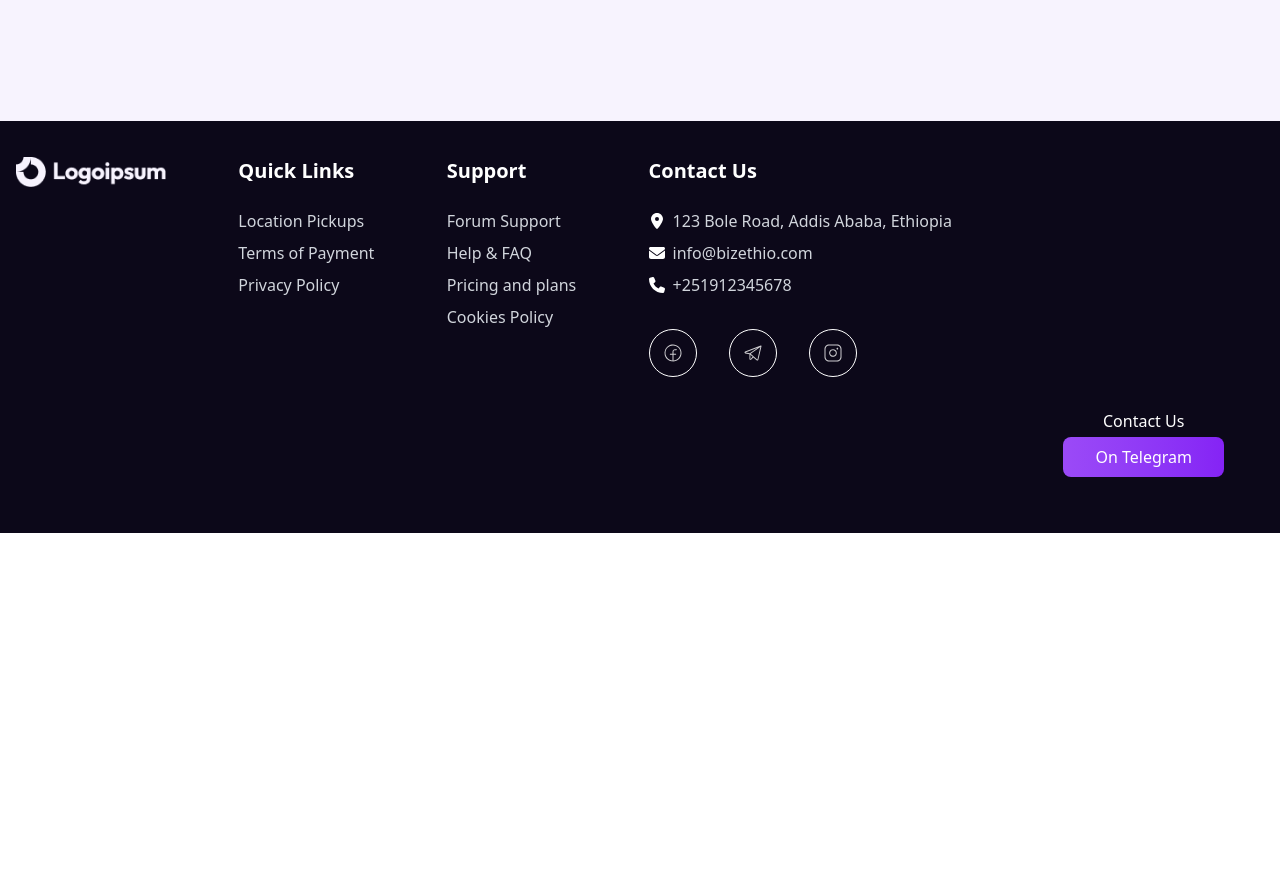
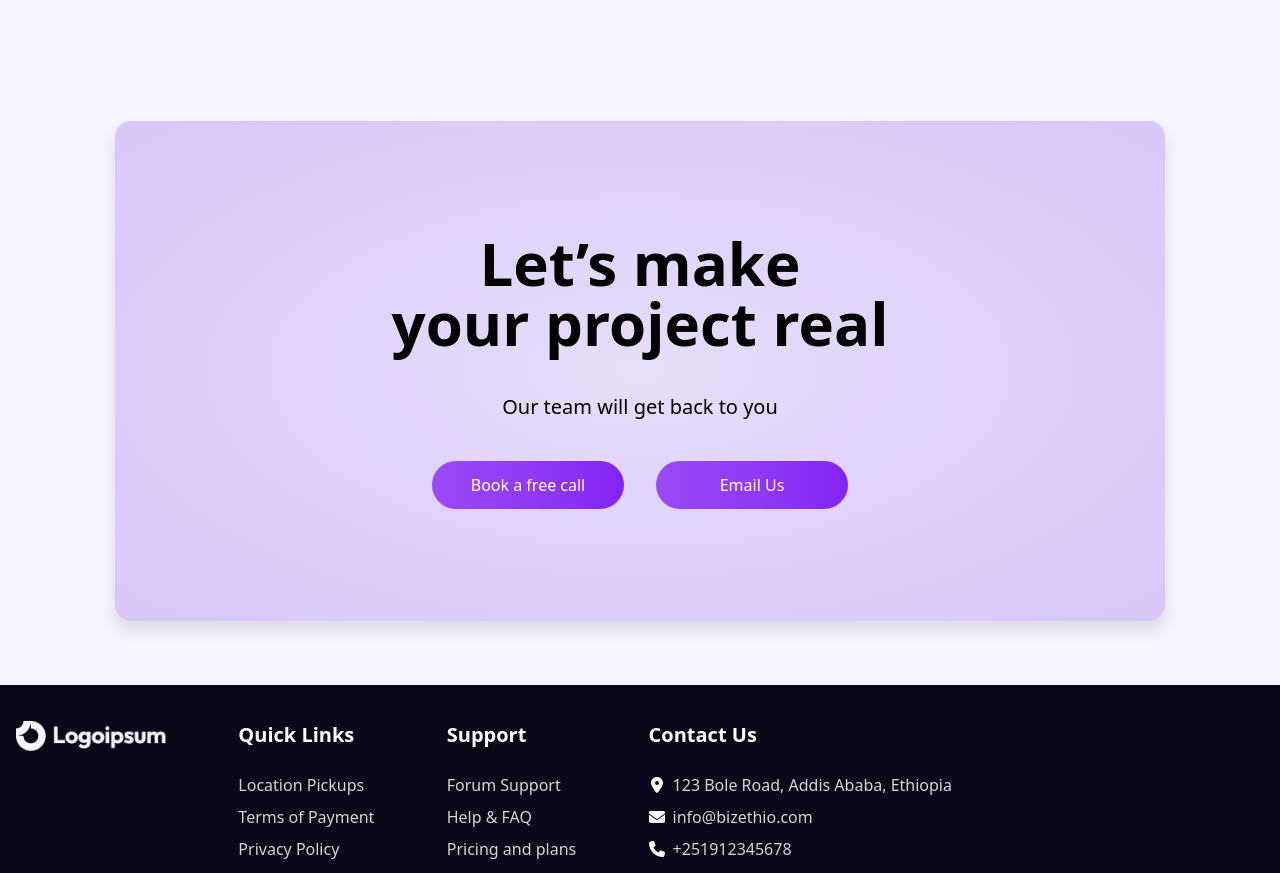
Before and after one commit to Heryakos-Technology/heryakos-static-page, a Vue app: page / in a window 1280 px wide. Shown: the part 2500-3373 px from the top of the page. Before the commit the page ends 3033 px from the top, so only its background shows below. Built offline with nearby package versions, Linux system fonts and the light colour scheme.

Commit message:
feat: add ContactUsSection component and integrate it into HomeView layout

```diff
--- /dev/null
+++ b/src/components/Landing Page/ContactUsSection.vue
@@ -0,0 +1,40 @@
+<script setup>
+</script>
+
+<template>
+  <div
+    class="mt-16 bg-radial from-[#e7ddf9] from-0% to-[#d9c7fa] to-95%  pt-10 pb-16 rounded-2xl drop-shadow-xl  mx-auto sm:max-w-[425px] md:max-w-[700px] md:pt-16 lg:max-w-[80%] lg:h-[400px]   xl:max-w-[1050px] xl:h-[500px] xl:pt-28    ">
+
+    <div class="text-center space-y-3  xl:space-y-10">
+      <div class="text-3xl font-semibold md:text-4xl xl:text-6xl ">
+        <h1 class="">Let’s make
+        </h1>
+        <h1 class="">your project real
+        </h1>
+      </div>
+      <p class="text-sm md:text-base xl:text-xl">Our team will get back to you</p>
+    </div>
+
+
+    <div class="space-y-2 mt-4 sm:mt-8  md:flex xl:mt-10 justify-center gap-x-8">
+
+      <div class="flex flex-col  ">
+        <div class="space-y-1 text-center">
+          <button class="bg-gradient-to-r from-[#9B4AF7] to-[#8523F5] text-white w-48 py-3 rounded-4xl font-medium">Book
+            a
+            free call</button>
+        </div>
+      </div>
+
+      <div class="flex flex-col  ">
+        <div class="space-y-1 text-center">
+          <button
+            class="bg-gradient-to-r from-[#9B4AF7] to-[#8523F5] text-white w-48 py-3 rounded-4xl font-medium">Email
+            Us</button>
+        </div>
+      </div>
+
+    </div>
+
+  </div>
+</template>
--- a/src/views/HomeView.vue
+++ b/src/views/HomeView.vue
@@ -4,6 +4,7 @@ import TheWelcome from '../components/TheWelcome.vue'
 import AboutUsSection from '@/components/Landing Page/AboutUsSection.vue';
 import ServiceSection from '@/components/Landing Page/ServiceSection.vue';
 import PortfolioSection from '@/components/Landing Page/PortfolioSection.vue';
+import ContactUsSection from '@/components/Landing Page/ContactUsSection.vue';
 </script>
 
 <template>
@@ -12,5 +13,6 @@ import PortfolioSection from '@/components/Landing Page/PortfolioSection.vue';
     <AboutUsSection />
     <ServiceSection />
     <PortfolioSection />
+    <ContactUsSection />
   </main>
 </template>
```
